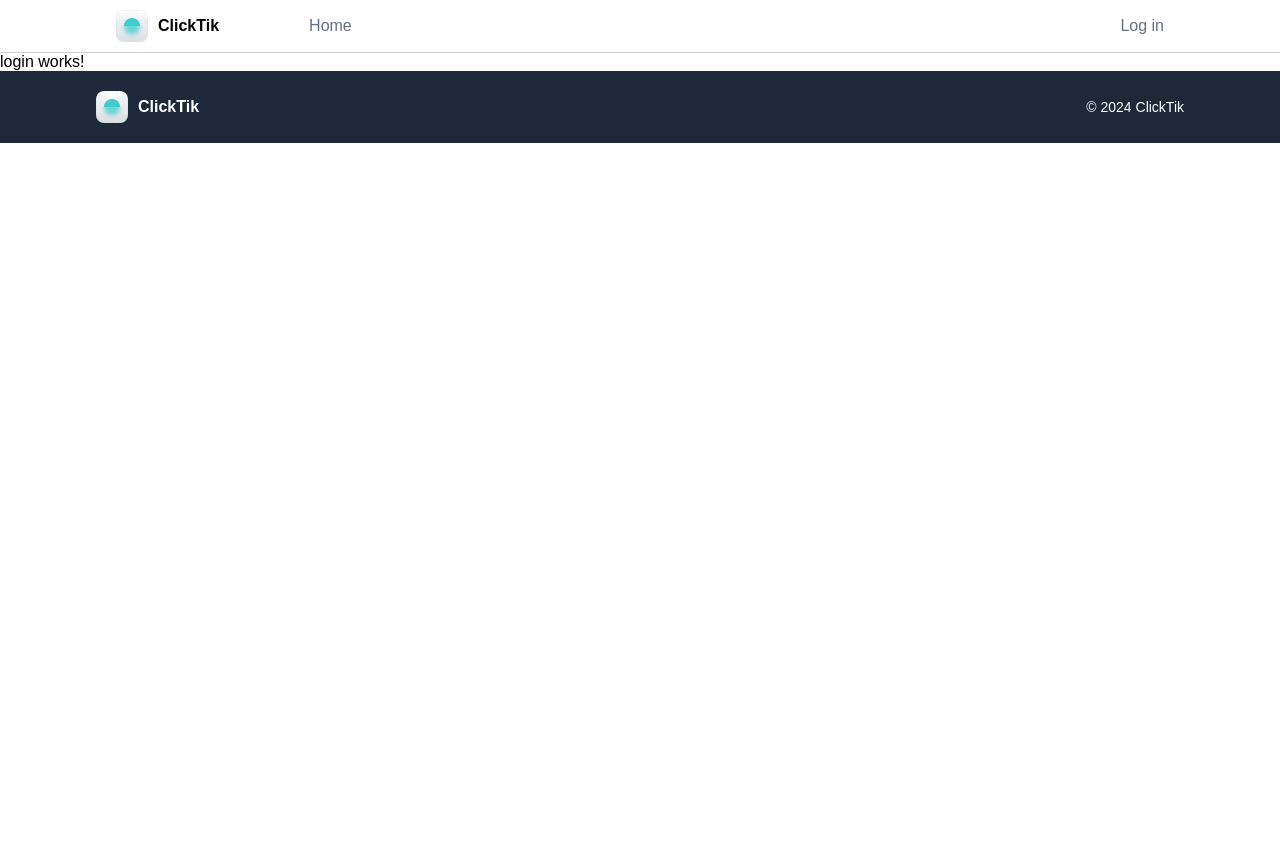
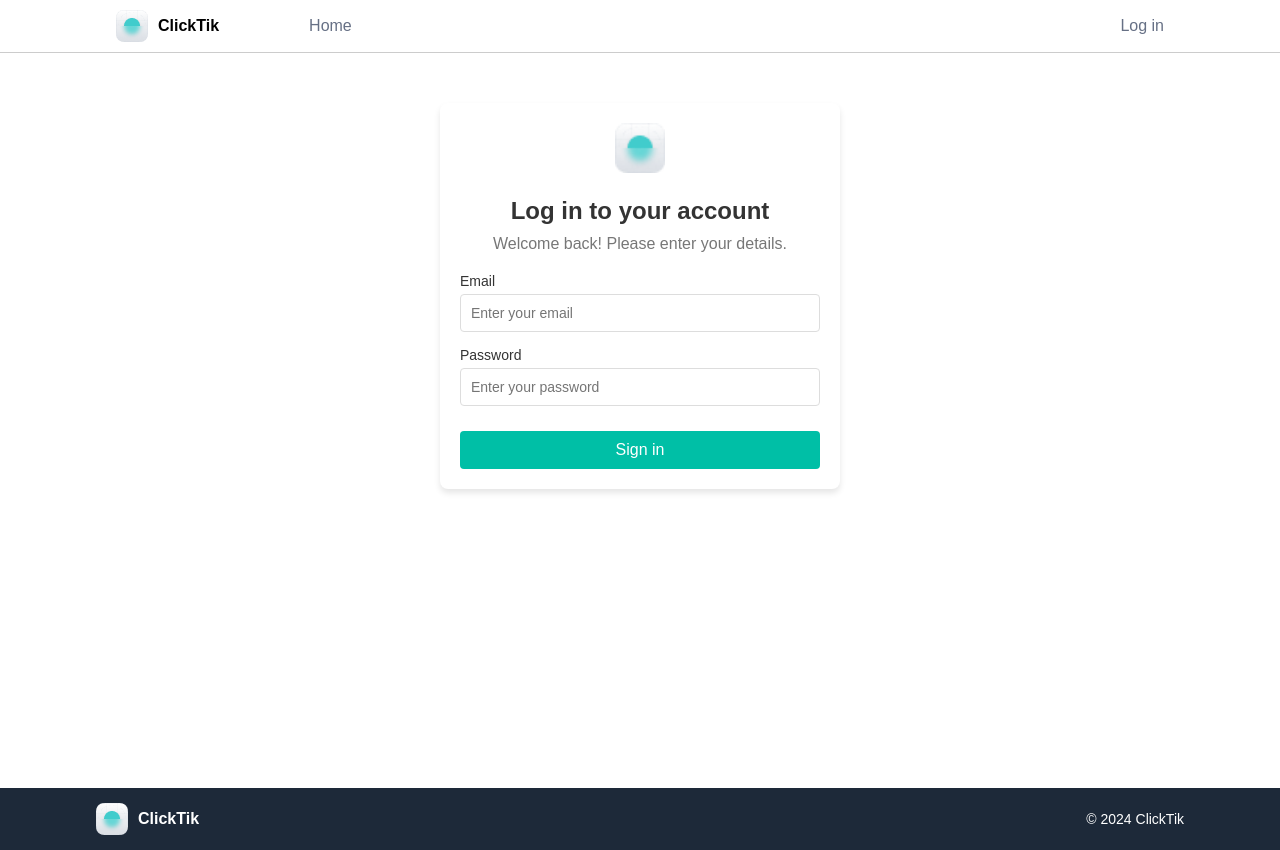
Before and after one commit to Ali8970/pleny, an Angular app: page /#/auth/login in a window 1280 px wide. Before the commit the page ends 800 px from the top, so only its background shows below. Built offline with nearby package versions, Linux system fonts and the light colour scheme.

Commit message:
finsh from login design

```diff
--- a/src/app/app.component.css
+++ b/src/app/app.component.css
@@ -0,0 +1,3 @@
+.container {
+  height: calc(100vh - 115px);
+}
--- a/src/app/app.component.html
+++ b/src/app/app.component.html
@@ -1,3 +1,5 @@
 <app-header></app-header>
-<router-outlet />
+<div class="container">
+  <router-outlet />
+</div>
 <app-footer />
--- a/src/app/auth/login/login.component.css
+++ b/src/app/auth/login/login.component.css
@@ -0,0 +1,65 @@
+.login-container {
+  width: 100%;
+  max-width: 400px;
+  padding: 20px;
+  background-color: white;
+  border-radius: 8px;
+  box-shadow: 0 4px 6px rgba(0, 0, 0, 0.1);
+  margin: 50px auto 10px auto;
+}
+
+.login-box {
+  text-align: center;
+}
+
+.logo img {
+  width: 50px;
+  margin-bottom: 20px;
+}
+
+h2 {
+  margin-bottom: 10px;
+  font-size: 24px;
+  color: #333;
+}
+
+p {
+  margin-bottom: 20px;
+  color: #777;
+}
+
+.input-group {
+  margin-bottom: 15px;
+  text-align: left;
+}
+
+label {
+  display: block;
+  margin-bottom: 5px;
+  font-size: 14px;
+  color: #333;
+}
+
+input {
+  width: 100%;
+  padding: 10px;
+  border: 1px solid #ddd;
+  border-radius: 4px;
+  font-size: 14px;
+}
+
+button {
+  width: 100%;
+  padding: 10px;
+  background-color: #00bfa6;
+  border: none;
+  border-radius: 4px;
+  color: white;
+  font-size: 16px;
+  cursor: pointer;
+  margin-top: 10px;
+}
+
+button:hover {
+  background-color: #009c8a;
+}
--- a/src/app/auth/login/login.component.html
+++ b/src/app/auth/login/login.component.html
@@ -1 +1,24 @@
-<p>login works!</p>
+<div class="login-container">
+  <div class="login-box">
+    <div class="logo">
+      <img src="../../../assets/Content.png" alt="Logo" />
+    </div>
+    <h2>Log in to your account</h2>
+    <p>Welcome back! Please enter your details.</p>
+    <form>
+      <div class="input-group">
+        <label for="email">Email</label>
+        <input type="email" id="email" placeholder="Enter your email" />
+      </div>
+      <div class="input-group">
+        <label for="password">Password</label>
+        <input
+          type="password"
+          id="password"
+          placeholder="Enter your password"
+        />
+      </div>
+      <button type="submit">Sign in</button>
+    </form>
+  </div>
+</div>
--- a/src/app/shared/footer/footer.component.css
+++ b/src/app/shared/footer/footer.component.css
@@ -1,6 +1,6 @@
 footer {
   background-color: #1d2939;
-  padding: 20px 20px;
+  padding: 15px 20px;
   color: white;
 }
 
--- a/src/styles.css
+++ b/src/styles.css
@@ -2,6 +2,7 @@
 body {
   margin: 0;
   font-family: Arial, sans-serif;
+  box-sizing: border-box;
 }
 /* Reset default margins for all heading elements */
 h1,
```
